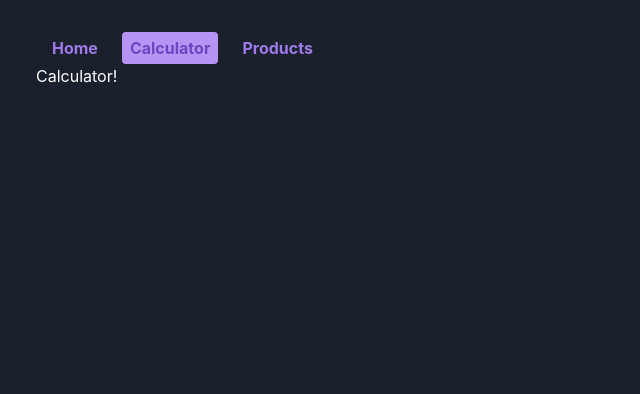
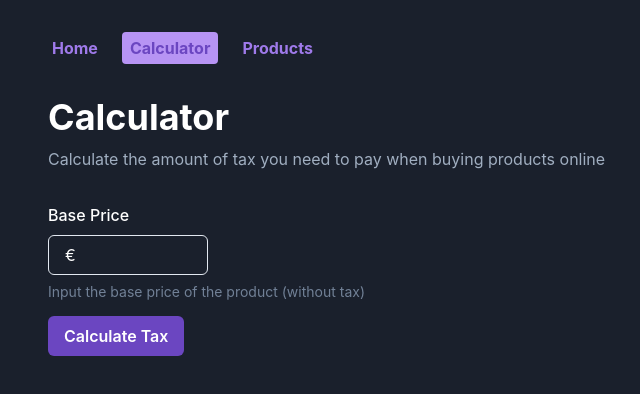
Before and after one commit to LN-Django/frontend, a React (Create React App) app: page /frontend/calculator in a window 1280 px wide. Shown: the top 394 px of the page, without its empty margins (12-652 px from the left). Built offline with nearby package versions, Linux system fonts and the light colour scheme.

Commit message:
feat(calculator): finish up calculator view

```diff
--- a/package.json
+++ b/package.json
@@ -11,6 +11,7 @@
     "@testing-library/react": "12.1.2",
     "@testing-library/user-event": "13.5.0",
     "framer-motion": "5.5.5",
+    "http-proxy-middleware": "^2.0.1",
     "react": "^17.0.2",
     "react-dom": "^17.0.2",
     "react-router-dom": "6.2.1",
--- /dev/null
+++ b/src/components/Button.jsx
@@ -0,0 +1,13 @@
+import { Button as ChakraButton } from '@chakra-ui/react';
+import React from 'react';
+
+function Button({ children, ...rest }) {
+  return (
+    // eslint-disable-next-line react/jsx-props-no-spreading
+    <ChakraButton bg="purple.600" text="white" sx={{ '&:hover': { bg: 'purple.600' } }} {...rest}>
+      {children}
+    </ChakraButton>
+  );
+}
+
+export default Button;
--- a/src/components/views/Calculator.jsx
+++ b/src/components/views/Calculator.jsx
@@ -1,13 +1,104 @@
-import { Box, Text } from '@chakra-ui/react';
-import React from 'react';
+import {
+  Box,
+  Heading,
+  Text,
+  FormControl,
+  FormLabel,
+  NumberInput,
+  NumberInputField,
+  FormHelperText,
+  useToast,
+} from '@chakra-ui/react';
+import React, { useState } from 'react';
+import Layout from './Layout';
+import Button from '../Button';
+import { BASE_URL } from '../../const';
 
 function Calculator() {
+  const [value, setValue] = useState('');
+  const [isLoading, setIsLoading] = useState(false);
+  const [taxedValue, setTaxedValue] = useState(0);
+
+  const toast = useToast();
+
+  const calculateTax = async () => {
+    setIsLoading(true);
+    try {
+      const request = await fetch(`${BASE_URL}/api/calculator`, {
+        method: 'POST',
+        body: JSON.stringify({ base_price: parseFloat(value) }),
+        headers: { 'Content-Type': 'application/json' },
+      });
+
+      if (!request.ok) {
+        throw new Error();
+      }
+      const data = await request.json();
+      setTaxedValue(data.taxed_price);
+    } catch (e) {
+      toast({
+        title: 'Something went wrong while accessing the API',
+        status: 'error',
+        isClosable: true,
+      });
+    } finally {
+      setIsLoading(false);
+    }
+  };
+
+  const format = (val) => `€ ${val}`;
+  const parse = (val) => val.replace(/^€ /, '');
+
   return (
-    <Box>
-      <Text color="white">
-        Calculator!
-      </Text>
-    </Box>
+    <Layout>
+      <Box>
+        <Heading>Calculator</Heading>
+        <Text mt={2} color="gray.400">
+          Calculate the amount of tax you need to pay when buying products
+          online
+        </Text>
+      </Box>
+      <Box>
+        <FormControl>
+          <FormLabel htmlFor="calculator-price">Base Price</FormLabel>
+          <NumberInput
+            id="calculator-price"
+            width={40}
+            min={0.1}
+            value={format(value)}
+            isDisabled={isLoading}
+            onChange={(valueString) => setValue(parse(valueString))}
+          >
+            <NumberInputField />
+          </NumberInput>
+          <FormHelperText>
+            Input the base price of the product (without tax)
+          </FormHelperText>
+        </FormControl>
+        <Button mt={4} isDisabled={isLoading} onClick={calculateTax}>
+          Calculate Tax
+        </Button>
+      </Box>
+      <Box>
+        {isLoading && (
+          <Text color="purple.200" fontWeight="medium">
+            Calculating your tax...
+          </Text>
+        )}
+        {!isLoading && taxedValue !== 0 && (
+          <Box>
+            <Text color="purple.200" fontWeight="medium">
+              Product price after taxes:
+            </Text>
+            <Heading>
+              €
+              {' '}
+              {taxedValue}
+            </Heading>
+          </Box>
+        )}
+      </Box>
+    </Layout>
   );
 }
 
--- a/src/components/views/Home.jsx
+++ b/src/components/views/Home.jsx
@@ -1,13 +1,16 @@
 import React from 'react';
 import { Box, Text } from '@chakra-ui/react';
+import Layout from './Layout';
 
 function Home() {
   return (
-    <Box>
-      <Text color="white">
-        Home!
-      </Text>
-    </Box>
+    <Layout>
+      <Box>
+        <Text color="white">
+          Home!
+        </Text>
+      </Box>
+    </Layout>
   );
 }
 
--- /dev/null
+++ b/src/components/views/Layout.jsx
@@ -0,0 +1,12 @@
+import { VStack } from '@chakra-ui/react';
+import React from 'react';
+
+function Layout({ children }) {
+  return (
+    <VStack alignItems="flex-start" spacing={8} px={3} py={8} color="white">
+      {children}
+    </VStack>
+  );
+}
+
+export default Layout;
--- a/src/components/views/ProductInfo.jsx
+++ b/src/components/views/ProductInfo.jsx
@@ -1,10 +1,12 @@
 import { Box, Text } from '@chakra-ui/react';
 import React from 'react';
 import { useParams } from 'react-router-dom';
+import Layout from './Layout';
 
 function ProductInfo() {
   const { productId } = useParams();
   return (
+    <Layout>
       <Box>
         <Text color="white">
           Product Info for
@@ -13,6 +15,7 @@ function ProductInfo() {
           !
         </Text>
       </Box>
+    </Layout>
   );
 }
 
--- a/src/components/views/ProductsList.jsx
+++ b/src/components/views/ProductsList.jsx
@@ -1,14 +1,15 @@
 import { Box, Text } from '@chakra-ui/react';
 
 import React from 'react';
+import Layout from './Layout';
 
 function ProductsList() {
   return (
-    <Box>
-      <Text color="white">
-        Product List
-      </Text>
-    </Box>
+    <Layout>
+      <Box>
+        <Text color="white">Product List</Text>
+      </Box>
+    </Layout>
   );
 }
 
--- /dev/null
+++ b/src/const.js
@@ -0,0 +1,2 @@
+// eslint-disable-next-line import/prefer-default-export
+export const BASE_URL = process.env.NODE_ENV === 'production' ? 'https://stormy-anchorage-99325.herokuapp.com' : '';
```
Also changed, not shown: src/setupProxy.js (added, +11 -0 lines), 1 other file (tests, documents, lock files or other folders). Lines whose indentation alone changed are shown as unchanged.
